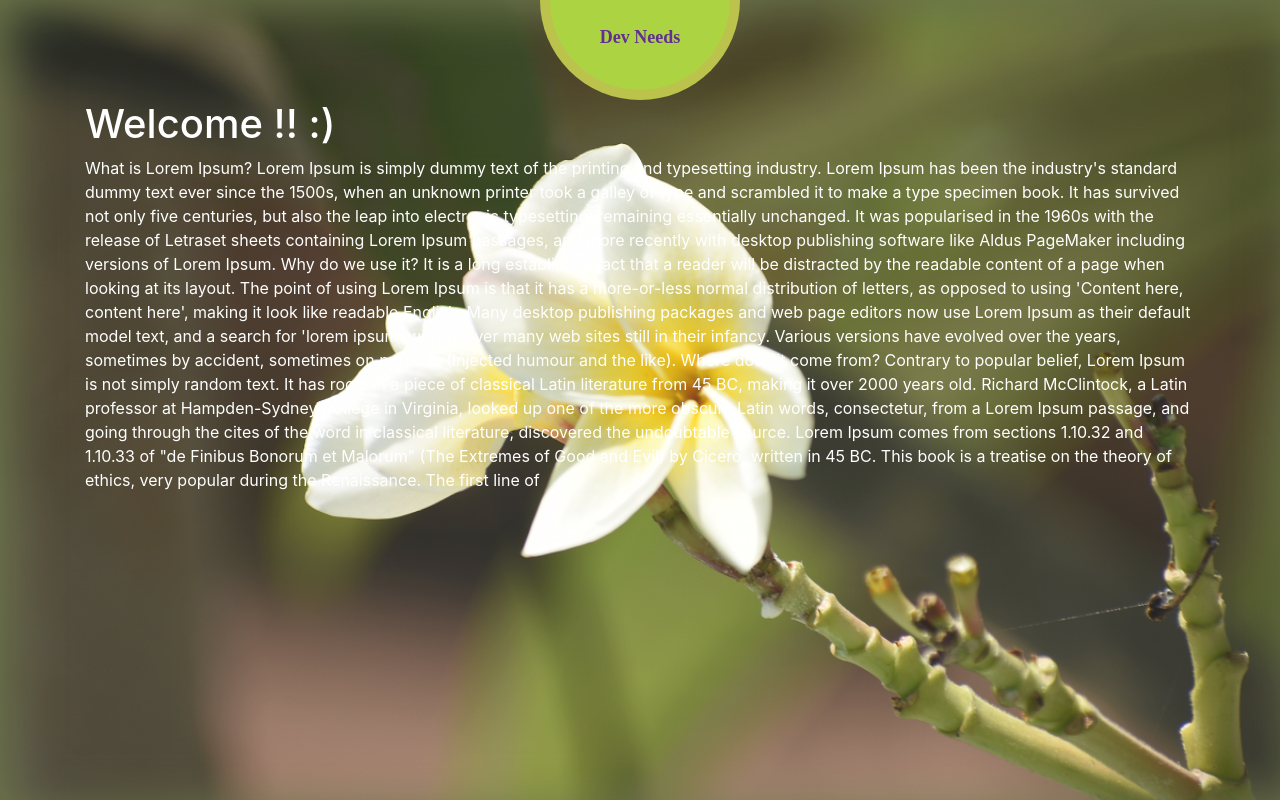
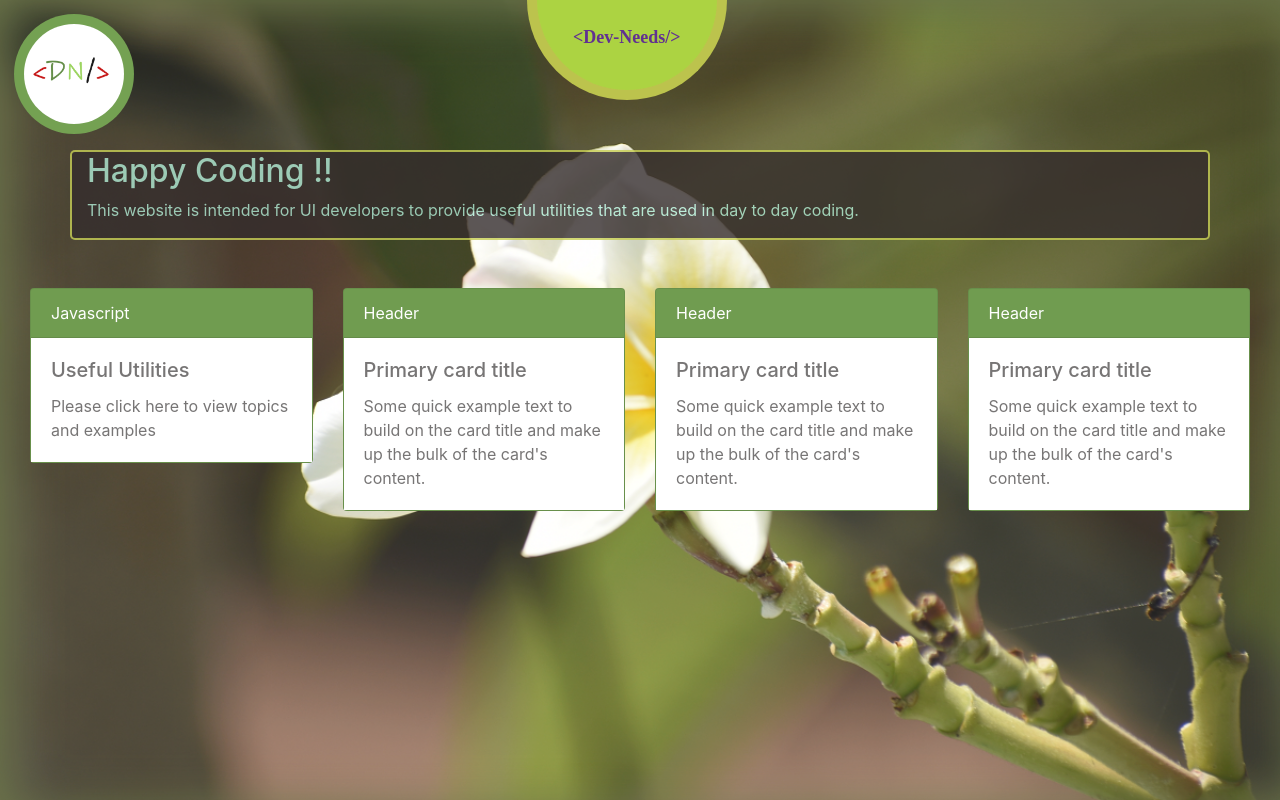
Before and after one commit to som-manohar/dev-needs, an Angular app: page /#/home in a window 1280 px wide. Built offline with nearby package versions, Linux system fonts and the light colour scheme.

Commit message:
home screen

```diff
--- a/src/app/app.component.html
+++ b/src/app/app.component.html
@@ -1,8 +1,16 @@
-<div class="main-screen">
-  <div class="dev-menu-cont">
-    <div class="dev-menu text-center pt-4">
-      Dev Needs
+<div class="main-screen container-fluid">
+  <div class="dev-menu-cont row">
+    <div class="col-2 p-4">
+      <div class="logo">
+        <img src="{{imgSrc}}" width=100 />
+      </div>
     </div>
+    <div class="col-10 ">
+      <div class="dev-menu text-center pt-4">
+        {{title}}
+      </div>
+    </div>
+
   </div>
   <router-outlet></router-outlet>
 </div>
--- a/src/app/app.component.ts
+++ b/src/app/app.component.ts
@@ -6,5 +6,6 @@ import { Component } from '@angular/core';
   styleUrls: ['./app.component.css']
 })
 export class AppComponent {
-  title = 'dev-needs';
+  title = '<Dev-Needs/>';
+  public imgSrc:string = '../assets/images/dn.png';
 }
--- a/src/app/home/home.component.css
+++ b/src/app/home/home.component.css
@@ -1,3 +1,11 @@
 .home-text {
-  color: #ffffff;
+  color: #a8ead2;
+  opacity: 0.8;
+  background: #1f1616;
+  border-radius: 5px;
+  border: 2px solid #dbe54ade;
+  margin-top: 50px;
 }
+.bg-cust {
+  background-color: #659740;
+}
--- a/src/app/home/home.component.html
+++ b/src/app/home/home.component.html
@@ -1,15 +1,44 @@
 <section class="container home-text">
-  <h1>Welcome !! :)</h1>
-
-  <p>
-    What is Lorem Ipsum?
-Lorem Ipsum is simply dummy text of the printing and typesetting industry. Lorem Ipsum has been the industry's standard dummy text ever since the 1500s, when an unknown printer took a galley of type and scrambled it to make a type specimen book. It has survived not only five centuries, but also the leap into electronic typesetting, remaining essentially unchanged. It was popularised in the 1960s with the release of Letraset sheets containing Lorem Ipsum passages, and more recently with desktop publishing software like Aldus PageMaker including versions of Lorem Ipsum.
-
-Why do we use it?
-It is a long established fact that a reader will be distracted by the readable content of a page when looking at its layout. The point of using Lorem Ipsum is that it has a more-or-less normal distribution of letters, as opposed to using 'Content here, content here', making it look like readable English. Many desktop publishing packages and web page editors now use Lorem Ipsum as their default model text, and a search for 'lorem ipsum' will uncover many web sites still in their infancy. Various versions have evolved over the years, sometimes by accident, sometimes on purpose (injected humour and the like).
-
-
-Where does it come from?
-Contrary to popular belief, Lorem Ipsum is not simply random text. It has roots in a piece of classical Latin literature from 45 BC, making it over 2000 years old. Richard McClintock, a Latin professor at Hampden-Sydney College in Virginia, looked up one of the more obscure Latin words, consectetur, from a Lorem Ipsum passage, and going through the cites of the word in classical literature, discovered the undoubtable source. Lorem Ipsum comes from sections 1.10.32 and 1.10.33 of "de Finibus Bonorum et Malorum" (The Extremes of Good and Evil) by Cicero, written in 45 BC. This book is a treatise on the theory of ethics, very popular during the Renaissance. The first line of
-  </p>
+  <h2>Happy Coding !!</h2>
+  <p>This website is intended for UI developers to provide useful utilities that are used in day to day coding.</p>
 </section>
+<section class="mt-5 container-fluid">
+  <div class="row">
+    <div class="col">
+      <div class="card text-white bg-cust mb-3" >
+        <div class="card-header">Javascript</div>
+        <div class="card-body">
+          <h5 class="card-title">Useful Utilities</h5>
+          <p class="card-text" >Please click here to view topics and examples </p>
+        </div>
+      </div>
+    </div>
+    <div class="col">
+      <div class="card text-white bg-cust mb-3" >
+        <div class="card-header">Header</div>
+        <div class="card-body">
+          <h5 class="card-title">Primary card title</h5>
+          <p class="card-text">Some quick example text to build on the card title and make up the bulk of the card's content.</p>
+        </div>
+      </div>
+    </div>
+    <div class="col">
+      <div class="card text-white bg-cust mb-3" >
+        <div class="card-header">Header</div>
+        <div class="card-body">
+          <h5 class="card-title">Primary card title</h5>
+          <p class="card-text">Some quick example text to build on the card title and make up the bulk of the card's content.</p>
+        </div>
+      </div>
+    </div>
+    <div class="col">
+      <div class="card text-white bg-cust mb-3" >
+        <div class="card-header">Header</div>
+        <div class="card-body">
+          <h5 class="card-title">Primary card title</h5>
+          <p class="card-text">Some quick example text to build on the card title and make up the bulk of the card's content.</p>
+        </div>
+      </div>
+    </div>
+  </div>
+</section>
--- a/src/app/home/home.component.ts
+++ b/src/app/home/home.component.ts
@@ -7,6 +7,7 @@ import { Component, OnInit } from '@angular/core';
 })
 export class HomeComponent implements OnInit {
 
+
   constructor() { }
 
   ngOnInit(): void {
--- a/src/styles.css
+++ b/src/styles.css
@@ -14,8 +14,8 @@ body {
   background-color: rgb(69, 102, 41);
   opacity: 0.9;
   -moz-box-shadow: inset 10px 10px 50px rgb(94, 104, 56);
-  -webkit-box-shadow: inset 10px 10px 50px  rgb(94, 104, 56);
-  box-shadow: inset 10px 10px 50px  rgb(94, 104, 56);
+  -webkit-box-shadow: inset 10px 10px 50px rgb(94, 104, 56);
+  box-shadow: inset 10px 10px 50px rgb(94, 104, 56);
 }
 .navbar {
   color: #ffffff;
@@ -28,7 +28,7 @@ body {
   width: 200px;
   height: 100px;
   background-color: rgb(164, 207, 46);
-  margin: auto;
+  margin: auto 0 auto 30%;
   border-radius: 0px 0px 100px 100px;
   font-size: 18px;
   font-weight: bold;
@@ -38,12 +38,23 @@ body {
   border-right: 10px solid #b5bd3a;
   border-bottom: 10px solid #b5bd3a;
 }
-@media screen and (max-device-width: 1024px) and (orientation: portrait){
+@media screen and (max-device-width: 1024px) and (orientation: portrait) {
   /* styles for narrow screens */
   .main-screen {
     background-image: none;
   }
   .dev-menu {
-
   }
 }
+.logo {
+  width: 100px;
+  height: 100px;
+  background: #fff;
+  border-radius: 50px;
+  padding-top: 20px;
+  box-shadow: 0 0 0 10px #659740;
+}
+.card-body {
+  background-color: #ffffff;
+  color: #696767;
+}
```
Also changed, not shown: src/assets/images/dn.png (added).
